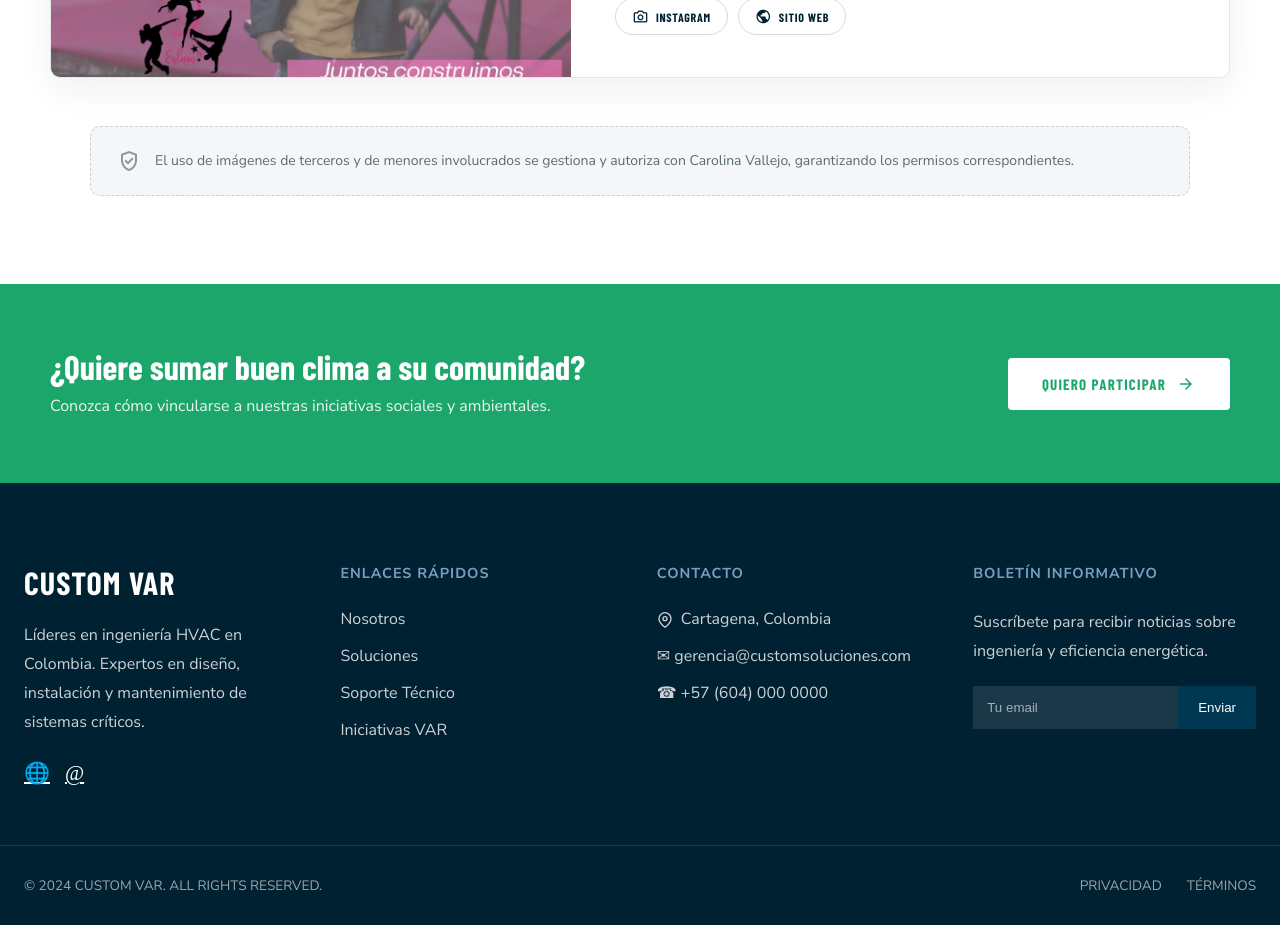
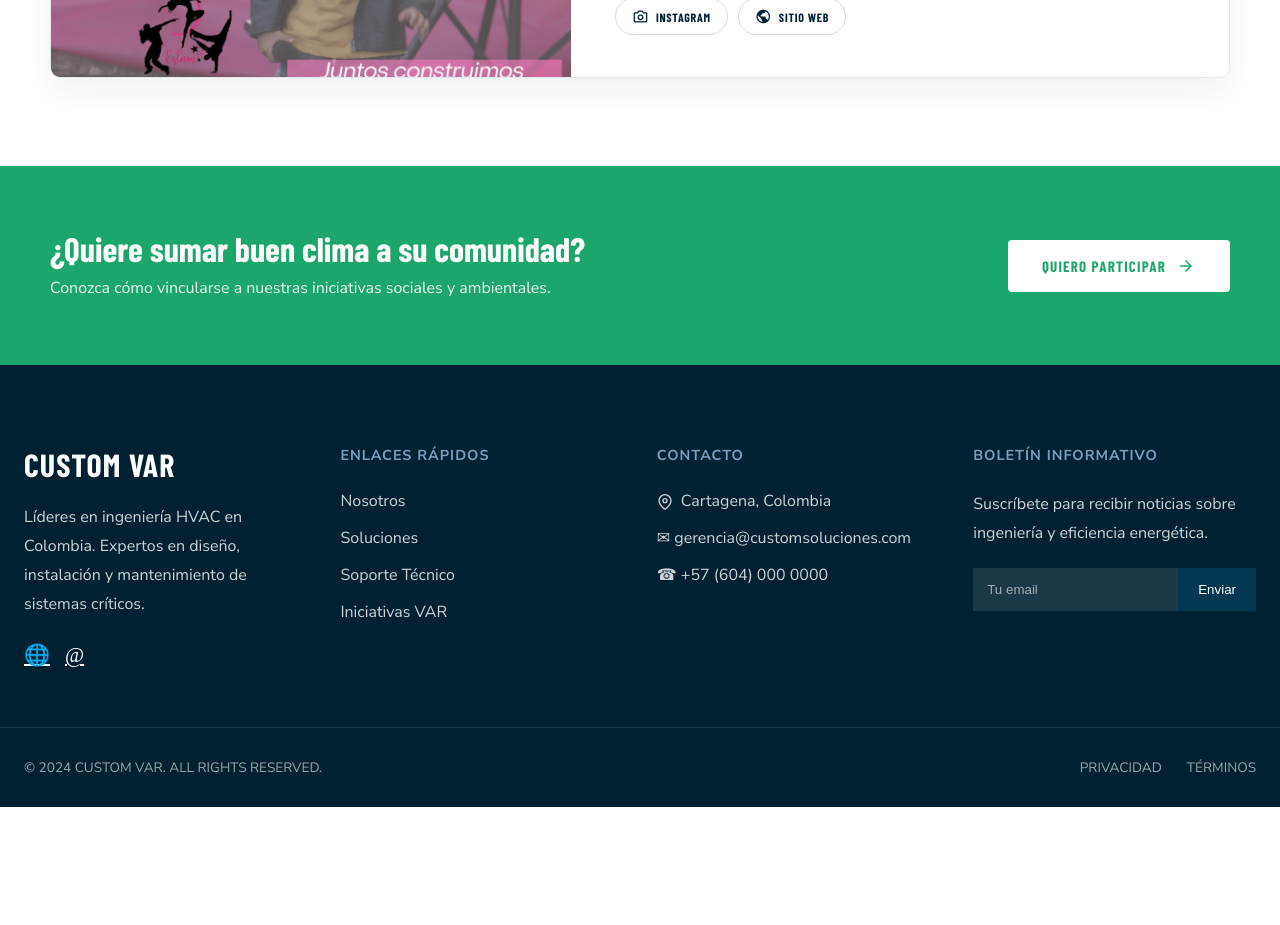
Before and after one commit to YayzxerProgramer/CUSTOM-VAR, a React (Vite) app: page /iniciativas in a window 1280 px wide. Shown: the part 2640-3565 px from the top of the page. After the commit the page ends 3447 px from the top, so only its background shows below. Built offline with nearby package versions, Linux system fonts and the light colour scheme; a web font is replaced by a local one.

Commit message:
quitando lo de carolina

```diff
--- a/src/components/Iniciativas/Iniciativas.jsx
+++ b/src/components/Iniciativas/Iniciativas.jsx
@@ -227,14 +227,6 @@ export default function Iniciativas() {
                         </article>
                     ))}
                 </div>
-
-                <div className="iniciativas-apoyo__nota">
-                    <span className="material-symbols-outlined">verified_user</span>
-                    <p>
-                        El uso de imágenes de terceros y de menores involucrados se gestiona y autoriza
-                        con Carolina Vallejo, garantizando los permisos correspondientes.
-                    </p>
-                </div>
             </section>
 
             <section className="iniciativas-cta">
```
